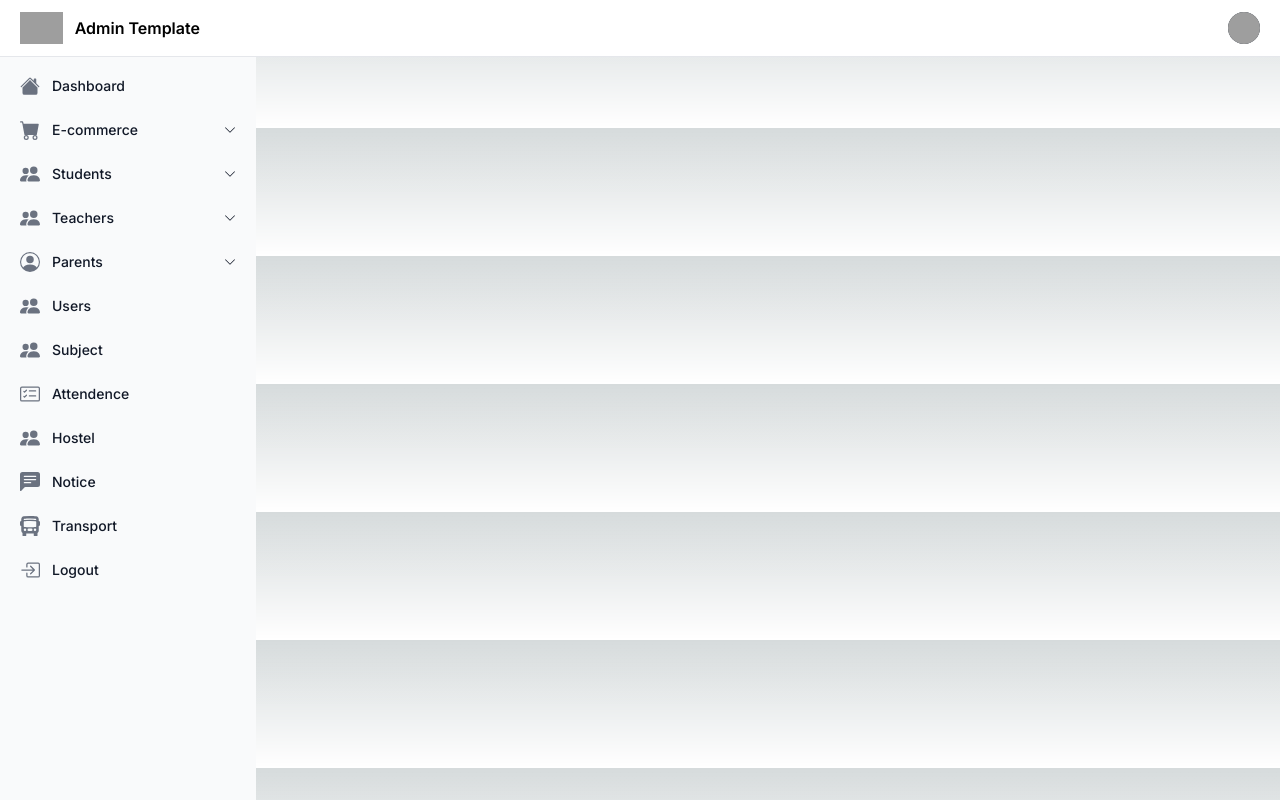
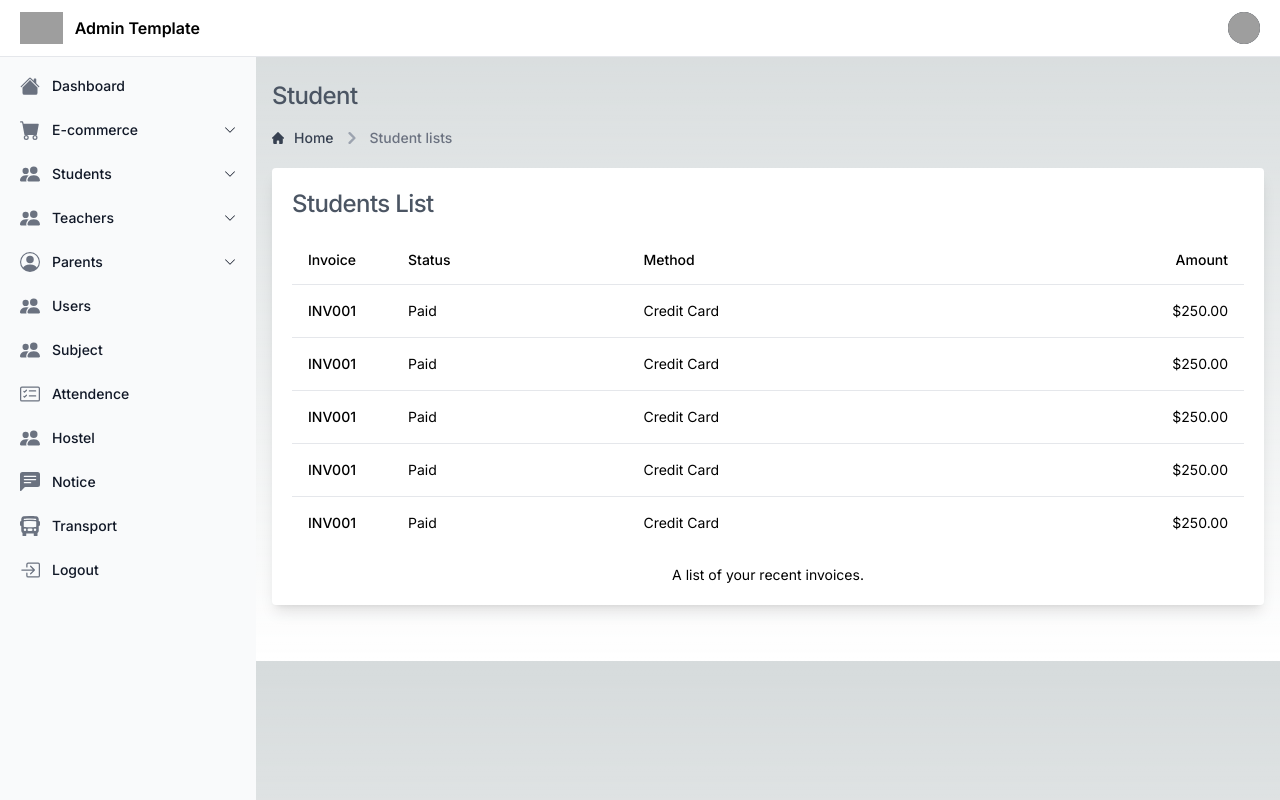
Before and after one commit to chhotu50/dashboard-tailwind-ui, a Next.js app: page /student in a window 1280 px wide. Built offline with nearby package versions, Linux system fonts and the light colour scheme; grey boxes are pictures that could not be loaded.

Commit message:
add table

```diff
--- a/src/app/student/page.tsx
+++ b/src/app/student/page.tsx
@@ -1,11 +1,71 @@
-import React from 'react'
-
+import React from "react";
+import {
+  Table,
+  TableBody,
+  TableCaption,
+  TableCell,
+  TableHead,
+  TableHeader,
+  TableRow,
+} from "@/components/table";
+import Breadcrumb from "@/components/breadcrumb";
+const lists = [
+  { title: "Student lists", url: "" },
+];
 const Student = () => {
   return (
-    <div >
-      student
+    <div className="p-4 sm:ml-64">
+      <Breadcrumb lists={lists} title="Student" />
+      <div className="mt-5 p-5 bg-white shadow-lg rounded">
+        <h1 className="mb-4 text-3xl font-medium leading-none tracking-tight text-gray-600 md:text-5xl lg:text-2xl dark:text-white">
+          Students List
+        </h1>
+      <Table>
+        <TableCaption>A list of your recent invoices.</TableCaption>
+        <TableHeader>
+          <TableRow>
+            <TableHead className="w-[100px]">Invoice</TableHead>
+            <TableHead>Status</TableHead>
+            <TableHead>Method</TableHead>
+            <TableHead className="text-right">Amount</TableHead>
+          </TableRow>
+        </TableHeader>
+        <TableBody>
+          <TableRow>
+            <TableCell className="font-medium">INV001</TableCell>
+            <TableCell>Paid</TableCell>
+            <TableCell>Credit Card</TableCell>
+            <TableCell className="text-right">$250.00</TableCell>
+          </TableRow>
+          <TableRow>
+            <TableCell className="font-medium">INV001</TableCell>
+            <TableCell>Paid</TableCell>
+            <TableCell>Credit Card</TableCell>
+            <TableCell className="text-right">$250.00</TableCell>
+          </TableRow>
+          <TableRow>
+            <TableCell className="font-medium">INV001</TableCell>
+            <TableCell>Paid</TableCell>
+            <TableCell>Credit Card</TableCell>
+            <TableCell className="text-right">$250.00</TableCell>
+          </TableRow>
+          <TableRow>
+            <TableCell className="font-medium">INV001</TableCell>
+            <TableCell>Paid</TableCell>
+            <TableCell>Credit Card</TableCell>
+            <TableCell className="text-right">$250.00</TableCell>
+          </TableRow>
+          <TableRow>
+            <TableCell className="font-medium">INV001</TableCell>
+            <TableCell>Paid</TableCell>
+            <TableCell>Credit Card</TableCell>
+            <TableCell className="text-right">$250.00</TableCell>
+          </TableRow>
+        </TableBody>
+      </Table>
     </div>
-  )
-}
+    </div>
+  );
+};
 
 export default Student;
--- /dev/null
+++ b/src/components/table/index.tsx
@@ -0,0 +1,105 @@
+import * as React from "react";
+const Table = React.forwardRef<
+  HTMLTableElement,
+  React.HTMLAttributes<HTMLTableElement>
+>(({ className, ...props }, ref) => (
+  <div className="relative w-full overflow-auto">
+    <table
+      ref={ref}
+      className={`w-full caption-bottom text-sm ${className}`}
+      {...props}
+    />
+  </div>
+));
+Table.displayName = "Table";
+
+const TableHeader = React.forwardRef<
+  HTMLTableSectionElement,
+  React.HTMLAttributes<HTMLTableSectionElement>
+>(({ className, ...props }, ref) => (
+  <thead ref={ref} className={`[&_tr]:border-b ${className}`} {...props} />
+));
+TableHeader.displayName = "TableHeader";
+
+const TableBody = React.forwardRef<
+  HTMLTableSectionElement,
+  React.HTMLAttributes<HTMLTableSectionElement>
+>(({ className, ...props }, ref) => (
+  <tbody
+    ref={ref}
+    className={`[&_tr:last-child]:border-0 ${className}`}
+    {...props}
+  />
+));
+TableBody.displayName = "TableBody";
+
+const TableFooter = React.forwardRef<
+  HTMLTableSectionElement,
+  React.HTMLAttributes<HTMLTableSectionElement>
+>(({ className, ...props }, ref) => (
+  <tfoot
+    ref={ref}
+    className={`border-t bg-muted/50 font-medium [&>tr]:last:border-b-0 ${className}`}
+    {...props}
+  />
+));
+TableFooter.displayName = "TableFooter";
+
+const TableRow = React.forwardRef<
+  HTMLTableRowElement,
+  React.HTMLAttributes<HTMLTableRowElement>
+>(({ className, ...props }, ref) => (
+  <tr
+    ref={ref}
+    className={`border-b transition-colors hover:bg-muted/50 data-[state=selected]:bg-muted ${className}`}
+    {...props}
+  />
+));
+TableRow.displayName = "TableRow";
+
+const TableHead = React.forwardRef<
+  HTMLTableCellElement,
+  React.ThHTMLAttributes<HTMLTableCellElement>
+>(({ className, ...props }, ref) => (
+  <th
+    ref={ref}
+    className={`h-12 px-4 text-left align-middle font-medium text-muted-foreground [&:has([role=checkbox])]:pr-0 ${className}`}
+    {...props}
+  />
+));
+TableHead.displayName = "TableHead";
+
+const TableCell = React.forwardRef<
+  HTMLTableCellElement,
+  React.TdHTMLAttributes<HTMLTableCellElement>
+>(({ className, ...props }, ref) => (
+  <td
+    ref={ref}
+    className={`p-4 align-middle [&:has([role=checkbox])]:pr-0 ${className}`}
+    {...props}
+  />
+));
+TableCell.displayName = "TableCell";
+
+const TableCaption = React.forwardRef<
+  HTMLTableCaptionElement,
+  React.HTMLAttributes<HTMLTableCaptionElement>
+>(({ className, ...props }, ref) => (
+  <caption
+    ref={ref}
+    className={`mt-4 text-sm text-muted-foreground ${className}`}
+    {...props}
+  />
+));
+TableCaption.displayName = "TableCaption";
+
+export {
+  Table,
+  TableHeader,
+  TableBody,
+  TableFooter,
+  TableHead,
+  TableRow,
+  TableCell,
+  TableCaption,
+};
```
